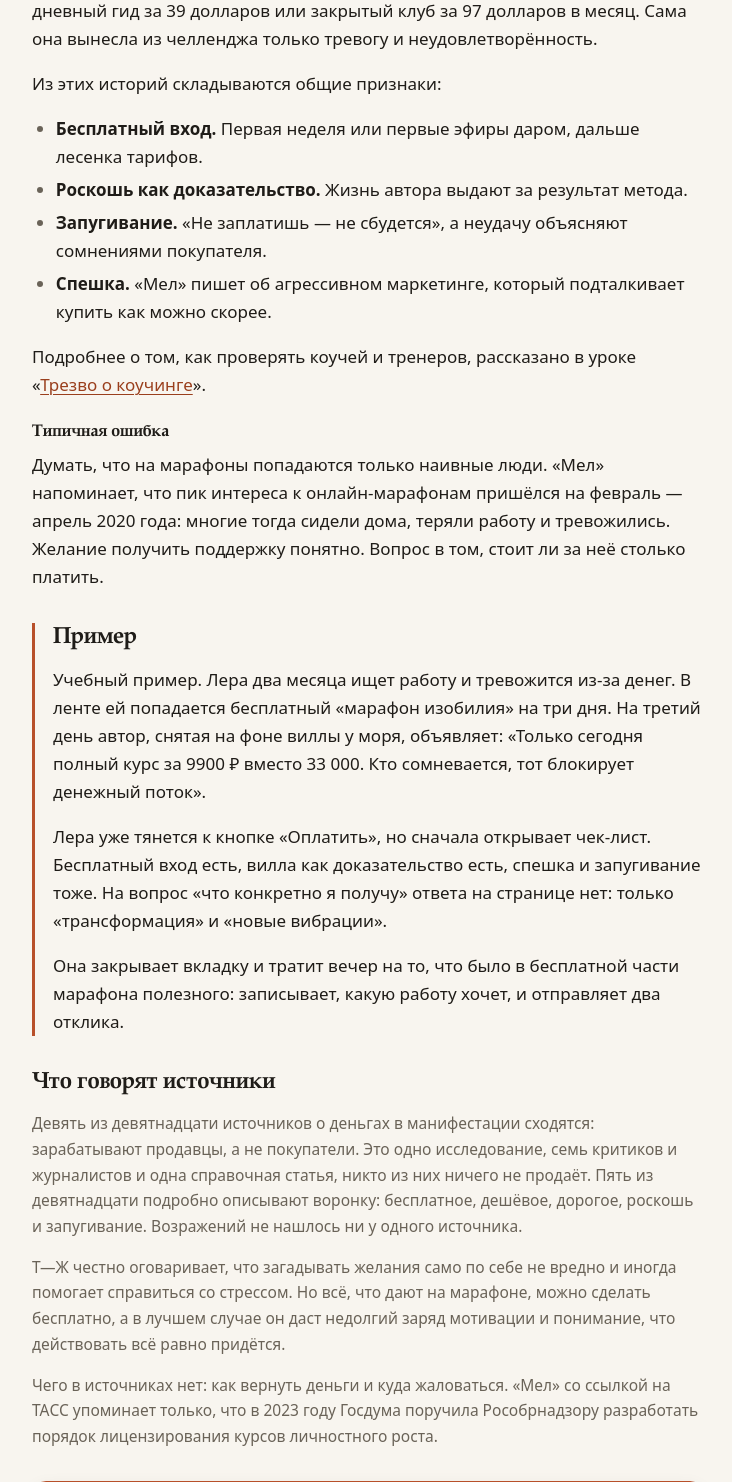
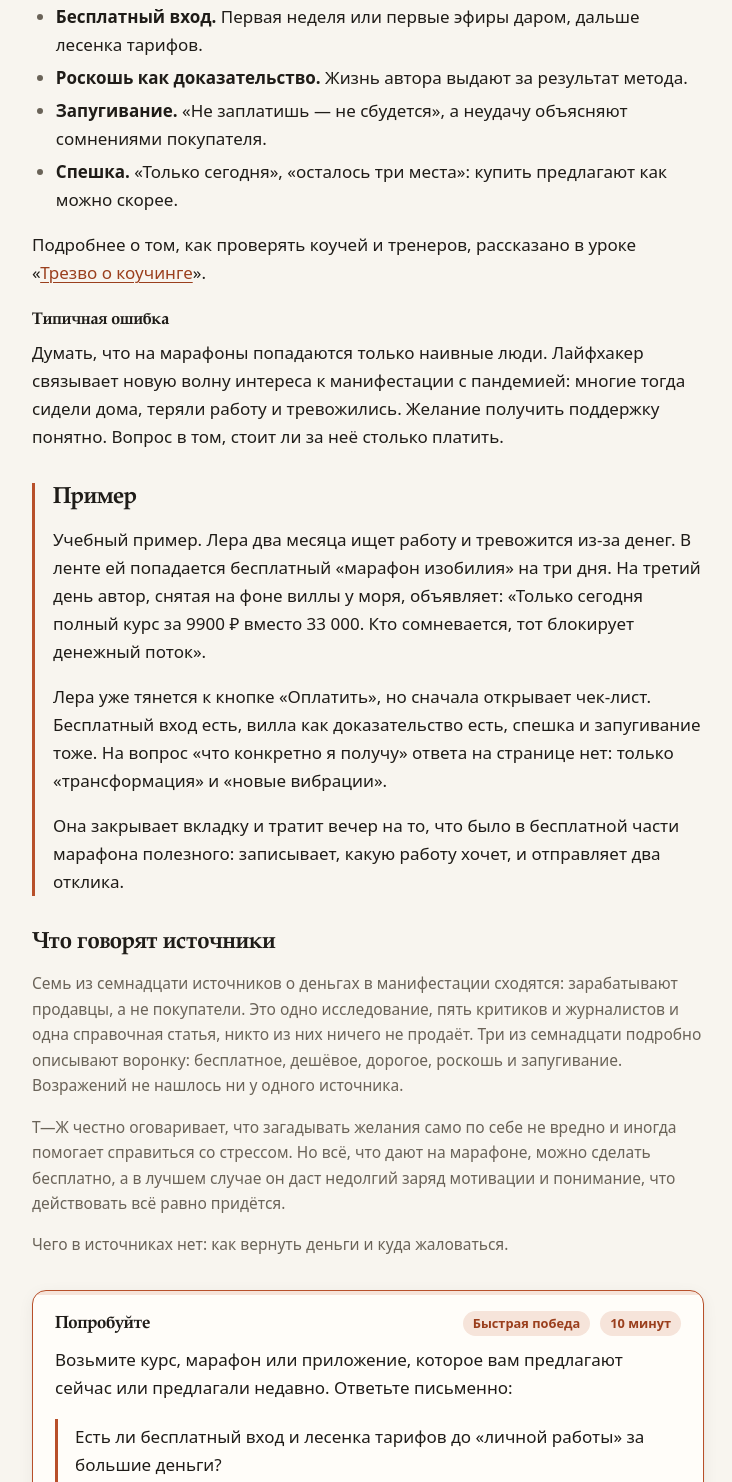
Before and after one commit to bnskschool/minicourses, a plain HTML site: page manifestation/11-who-profits.html in a window 1280 px wide. Shown: the part 1347-2829 px from the top of the page, without its empty margins (272-1004 px from the left). Drawn offline with Linux system fonts and the light colour scheme.

Commit message:
Manifestation: drop marathon author sources from course
Co-Authored-By: Claude Opus 5.5 <noreply@anthropic.com>

```diff
--- a/manifestation/11-who-profits.html
+++ b/manifestation/11-who-profits.html
@@ -194,18 +194,18 @@ footer.bottom .wrap{display:flex;gap:6px 16px;flex-wrap:wrap}
 <p>Бенджамин Рэдфорд из Skeptical Inquirer пишет, что франшиза «Секрета» — книги, фильмы, диски — принесла огромные деньги. По данным PsyPost, книга разошлась тиражом больше 35 миллионов экземпляров, а за ней последовали новые книги и сопутствующие товары, например колода карточек. Рэдфорд замечает: если бы такие книги работали, продолжения были бы не нужны. В Википедии приведены слова одного из инвесторов фильма: «Мы хотели охватить массы, а деньги — то, о чём массы думают в первую очередь».</p>
 <p>Психолог Габриэле Эттинген с соавторами называют рынок самопомощи, построенный на позитивном мышлении, отраслью «на 9,6 миллиарда», которая продолжает расти.</p>
 <h4>Марафоны желаний</h4>
-<p>В Рунете у этой индустрии свой формат — «марафоны желаний»: несколько дней или недель заданий и эфиров в соцсетях. Журналистка Т—Ж прошла один из самых известных марафонов сама. Первые эфиры были бесплатными, а дальше ведущая предупреждала: у тех, кто не заплатит, ничего не сбудется. С комментариями кураторов участие стоило 4000 ₽, без них — 2000 ₽. По данным «Мела», самые дорогие услуги того же автора, например личная консультация, стоили до миллиона рублей. Inc. Russia отмечает, что в соцсетях она охотно показывала дорогие машины, путешествия и брендовую одежду, и это привлекало тех, кто хотел жить так же.</p>
+<p>В Рунете у этой индустрии свой формат — «марафоны желаний»: несколько дней или недель заданий и эфиров в соцсетях. Журналистка Т—Ж прошла один из самых известных марафонов сама. Первые эфиры были бесплатными, а дальше ведущая предупреждала: у тех, кто не заплатит, ничего не сбудется. С комментариями кураторов участие стоило 4000 ₽, без них — 2000 ₽.</p>
 <h4>Как устроена воронка</h4>
 <p>Схема повторяется и за пределами России. Журналистка The Blueprint прошла бесплатный трёхступенчатый челлендж Lucky Girl. В конце ей предложили 21-дневный гид за 39 долларов или закрытый клуб за 97 долларов в месяц. Сама она вынесла из челленджа только тревогу и неудовлетворённость.</p>
 <p>Из этих историй складываются общие признаки:</p>
-<ul><li><strong>Бесплатный вход.</strong> Первая неделя или первые эфиры даром, дальше лесенка тарифов.</li><li><strong>Роскошь как доказательство.</strong> Жизнь автора выдают за результат метода.</li><li><strong>Запугивание.</strong> «Не заплатишь — не сбудется», а неудачу объясняют сомнениями покупателя.</li><li><strong>Спешка.</strong> «Мел» пишет об агрессивном маркетинге, который подталкивает купить как можно скорее.</li></ul>
+<ul><li><strong>Бесплатный вход.</strong> Первая неделя или первые эфиры даром, дальше лесенка тарифов.</li><li><strong>Роскошь как доказательство.</strong> Жизнь автора выдают за результат метода.</li><li><strong>Запугивание.</strong> «Не заплатишь — не сбудется», а неудачу объясняют сомнениями покупателя.</li><li><strong>Спешка.</strong> «Только сегодня», «осталось три места»: купить предлагают как можно скорее.</li></ul>
 <p>Подробнее о том, как проверять коучей и тренеров, рассказано в уроке «<a href="../coaching-basics/12-sober-view.html">Трезво о коучинге</a>».</p>
 <h4>Типичная ошибка</h4>
-<p>Думать, что на марафоны попадаются только наивные люди. «Мел» напоминает, что пик интереса к онлайн-марафонам пришёлся на февраль — апрель 2020 года: многие тогда сидели дома, теряли работу и тревожились. Желание получить поддержку понятно. Вопрос в том, стоит ли за неё столько платить.</p></section><section class="prose example"><h2>Пример</h2><p>Учебный пример. Лера два месяца ищет работу и тревожится из-за денег. В ленте ей попадается бесплатный «марафон изобилия» на три дня. На третий день автор, снятая на фоне виллы у моря, объявляет: «Только сегодня полный курс за 9900 ₽ вместо 33 000. Кто сомневается, тот блокирует денежный поток».</p>
+<p>Думать, что на марафоны попадаются только наивные люди. Лайфхакер связывает новую волну интереса к манифестации с пандемией: многие тогда сидели дома, теряли работу и тревожились. Желание получить поддержку понятно. Вопрос в том, стоит ли за неё столько платить.</p></section><section class="prose example"><h2>Пример</h2><p>Учебный пример. Лера два месяца ищет работу и тревожится из-за денег. В ленте ей попадается бесплатный «марафон изобилия» на три дня. На третий день автор, снятая на фоне виллы у моря, объявляет: «Только сегодня полный курс за 9900 ₽ вместо 33 000. Кто сомневается, тот блокирует денежный поток».</p>
 <p>Лера уже тянется к кнопке «Оплатить», но сначала открывает чек-лист. Бесплатный вход есть, вилла как доказательство есть, спешка и запугивание тоже. На вопрос «что конкретно я получу» ответа на странице нет: только «трансформация» и «новые вибрации».</p>
-<p>Она закрывает вкладку и тратит вечер на то, что было в бесплатной части марафона полезного: записывает, какую работу хочет, и отправляет два отклика.</p></section><section class="sources-note"><h2>Что говорят источники</h2><p>Девять из девятнадцати источников о деньгах в манифестации сходятся: зарабатывают продавцы, а не покупатели. Это одно исследование, семь критиков и журналистов и одна справочная статья, никто из них ничего не продаёт. Пять из девятнадцати подробно описывают воронку: бесплатное, дешёвое, дорогое, роскошь и запугивание. Возражений не нашлось ни у одного источника.</p>
+<p>Она закрывает вкладку и тратит вечер на то, что было в бесплатной части марафона полезного: записывает, какую работу хочет, и отправляет два отклика.</p></section><section class="sources-note"><h2>Что говорят источники</h2><p>Семь из семнадцати источников о деньгах в манифестации сходятся: зарабатывают продавцы, а не покупатели. Это одно исследование, пять критиков и журналистов и одна справочная статья, никто из них ничего не продаёт. Три из семнадцати подробно описывают воронку: бесплатное, дешёвое, дорогое, роскошь и запугивание. Возражений не нашлось ни у одного источника.</p>
 <p>Т—Ж честно оговаривает, что загадывать желания само по себе не вредно и иногда помогает справиться со стрессом. Но всё, что дают на марафоне, можно сделать бесплатно, а в лучшем случае он даст недолгий заряд мотивации и понимание, что действовать всё равно придётся.</p>
-<p>Чего в источниках нет: как вернуть деньги и куда жаловаться. «Мел» со ссылкой на ТАСС упоминает только, что в 2023 году Госдума поручила Рособрнадзору разработать порядок лицензирования курсов личностного роста.</p></section><section class="card try"><div class="try-head"><h2>Попробуйте</h2><span class="chip">Быстрая победа</span><span class="chip">10 минут</span></div><p>Возьмите курс, марафон или приложение, которое вам предлагают сейчас или предлагали недавно. Ответьте письменно:</p>
+<p>Чего в источниках нет: как вернуть деньги и куда жаловаться.</p></section><section class="card try"><div class="try-head"><h2>Попробуйте</h2><span class="chip">Быстрая победа</span><span class="chip">10 минут</span></div><p>Возьмите курс, марафон или приложение, которое вам предлагают сейчас или предлагали недавно. Ответьте письменно:</p>
 <blockquote><p>Есть ли бесплатный вход и лесенка тарифов до «личной работы» за большие деньги?</p>
 <p>Показывают ли роскошь автора как доказательство метода?</p>
 <p>Пугают ли: «не заплатишь — не сбудется», «сомнения блокируют поток»?</p>
--- a/manifestation/meta.json
+++ b/manifestation/meta.json
@@ -8,6 +8,6 @@
   "lessons_written": 12,
   "lessons_planned": 12,
   "minutes": 74,
-  "sources": 67,
+  "sources": 65,
   "updated": "2026-11-08"
 }
```
Also changed, not shown: manifestation/index.html (+1 -1 lines), manifestation/sources.html (+1 -1 lines).
